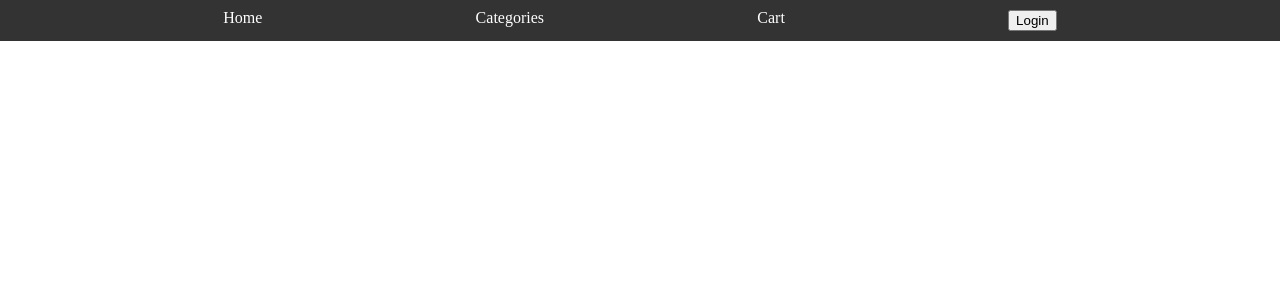
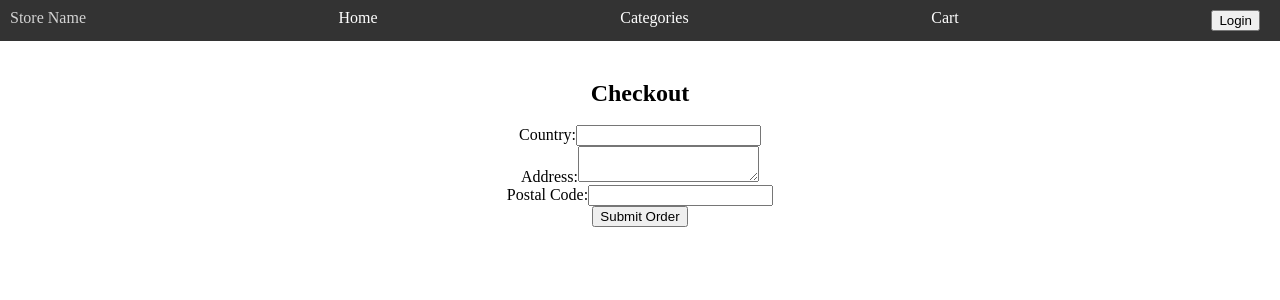
Before and after one commit to topclasss/projectecommerce, a React (Create React App) app in the folder client/: page /checkout in a window 1280 px wide. Shown: the top 300 px of the page. Built offline with nearby package versions, Linux system fonts and the light colour scheme; no server answers.

Commit message:
"Sn-nav-cart-checkout"

```diff
--- a/client/src/Components/App.js
+++ b/client/src/Components/App.js
@@ -9,7 +9,7 @@ import DetailsPage from "./routes/StorePage/DetailsPage"
 import { UserProvider, useUser } from './Reused/CustomerContext ';
 import CartPage from './routes/CartPage/CartPage';
 import Navbar from './Navbar';
-
+import CheckoutPage from './routes/CartPage/CheckoutPage';
 
 const App = () => {
   const [key, setKey] = useState(0);
@@ -26,10 +26,11 @@ const App = () => {
         <Routes key={key}>
           <Route path="/login" element={<LoginPage />} />
           <Route path="/register" element={<RegisterPage />} />
-          <Route path="/store" element={<StorePage />} />
+          <Route path="/" element={<StorePage />} />
           <Route path="/store/:categoryId" element={<ByCategoryPage />} />
           <Route path="/product/:productId" element={<DetailsPage />} />
           <Route path="/cart" element={<CartPage />} />
+          <Route path="/checkout" element={<CheckoutPage/>} />
         </Routes>
       </UserProvider>
     </BrowserRouter>
--- a/client/src/Components/Navbar.js
+++ b/client/src/Components/Navbar.js
@@ -1,104 +1,101 @@
-import React, { useState } from 'react';
-import { Link, useNavigate} from "react-router-dom";
-import { useUser } from './Reused/CustomerContext ';
-
+import React, { useState } from "react";
+import { Link, useNavigate } from "react-router-dom";
+import { useUser } from "./Reused/CustomerContext ";
 
 const Navbar = ({ onNavigate }) => {
   const { customer, logout } = useUser();
   const navigate = useNavigate();
-    // set state to false so nav is not always open
   const [isDropdownVisible, setDropdownVisible] = useState(false);
 
   const navbarStyle = {
-        display: 'flex',
-        justifyContent: 'space-evenly',
-        padding: '10px',
-        backgroundColor: '#333',
-        color: 'white',
+    display: "flex",
+    justifyContent: "space-between",
+    padding: "10px",
+    backgroundColor: "#333",
+    color: "white",
   };
 
   const linkStyle = {
-        color: 'white',
-        textDecoration: 'none',
-        margin: '0 10px',
-        transition: 'padding 0.2s',
+    color: "white",
+    textDecoration: "none",
+    margin: "0 10px",
+    transition: "padding 0.2s",
   };
 
   const dropdownStyle = {
-        display: isDropdownVisible ? 'block' : 'none',
-        position: 'absolute',
-        top: '100%',
-        left: '50%',
-        transform: 'translateX(-50%)',
-        backgroundColor: '#333',
-        padding: '15px',
+    display: isDropdownVisible ? "block" : "none",
+    position: "absolute",
+    top: "100%",
+    left: "50%",
+    transform: "translateX(-50%)",
+    backgroundColor: "#333",
+    padding: "15px",
   };
 
-      // mouse hover over the categories to show the dropdown
   const handleCategoryHover = () => {
     setDropdownVisible(true);
   };
-   // mouse leave from the categories to hide the dropdown
+
   const handleCategoryLeave = () => {
     setDropdownVisible(false);
   };
 
-     // navigate to the selected category, and trigger a re-render
   const handleCategoryClick = (categoryId) => {
     setDropdownVisible(false);
     navigate(`/store/${categoryId}`);
-
-      // need to trigger this so it RE renders each time you click a category
     onNavigate();
   };
 
-    // render navbar
   return (
     <nav style={navbarStyle}>
-          <Link to="/store" style={linkStyle}>
+      <div style={{ color: "lightgrey", marginRight: "10px" }}>Store Name</div>
+      <Link to="/" style={linkStyle}>
         Home
       </Link>
       <span
-            style={{ cursor: 'pointer', position: 'relative' }}
+        style={{ cursor: "pointer", position: "relative" }}
         onMouseEnter={handleCategoryHover}
         onMouseLeave={handleCategoryLeave}
       >
         Categories
         <div id="categoryDropdown" style={dropdownStyle}>
           <div
-                style={{ ...linkStyle, padding: '15px' }}
-                onClick={() => handleCategoryClick('Fitness')}
+            style={{ ...linkStyle, padding: "15px" }}
+            onClick={() => handleCategoryClick("Fitness")}
           >
             Fitness
           </div>
           <div
-                style={{ ...linkStyle, padding: '15px' }}
-                onClick={() => handleCategoryClick('Medical')}
+            style={{ ...linkStyle, padding: "15px" }}
+            onClick={() => handleCategoryClick("Medical")}
           >
             Medical
           </div>
           <div
-                style={{ ...linkStyle, padding: '15px' }}
-                onClick={() => handleCategoryClick('Entertainment')}
+            style={{ ...linkStyle, padding: "15px" }}
+            onClick={() => handleCategoryClick("Entertainment")}
           >
             Entertainment
           </div>
           <div
-                style={{ ...linkStyle, padding: '15px' }}
-                onClick={() => handleCategoryClick('Lifestyle')}
+            style={{ ...linkStyle, padding: "15px" }}
+            onClick={() => handleCategoryClick("Lifestyle")}
           >
             Lifestyle
           </div>
         </div>
       </span>
 
-
       <Link to="/cart" style={linkStyle}>
-        Cart
+        Cart{" "}
+        {customer && customer.cart.length > 0 && `(${customer.cart.length})`}
       </Link>
 
       {customer ? (
         <>
+          <div style={{ color: "lightgrey", marginRight: "10px" }}>
+            Hi, {customer.firstName}
+          </div>
           <button onClick={logout}>Logout</button>
         </>
       ) : (
--- a/client/src/Components/routes/CartPage/CartPage.js
+++ b/client/src/Components/routes/CartPage/CartPage.js
@@ -1,39 +1,52 @@
-import React, { useState } from 'react';
-import { useUser } from '../../Reused/CustomerContext ';
-import { Link } from 'react-router-dom';
-
+import React, { useState } from "react";
+import { useUser } from "../../Reused/CustomerContext ";
+import { Link } from "react-router-dom";
 
 const CartPage = () => {
   // Get user information and functions from UserProvider
-    const { customer, logout, login } = useUser();
+  const { customer, logout, removeToCart } = useUser();
 
-
-    const handleRemoveItem = async (productId) => {
-
+  const handleRemoveItem = (productId) => {
+    // call removeToCart function from context
+    removeToCart(productId);
   };
 
   return (
     <div style={cartContainerStyle}>
       <h2>Shopping Cart</h2>
-        {customer && customer.cart && customer.cart.length > 0 ? (
+      {customer ? (
+        customer.cart && customer.cart.length > 0 ? (
           <div>
             {customer.cart.map((item) => (
               <div key={item._id} style={cartItemStyle}>
                 <p>Product Name: {item._id}</p>
                 <p>Quantity: {item.quantity}</p>
-                <button onClick={() => handleRemoveItem(item._id)}>Remove Item</button>
+                <button onClick={() => handleRemoveItem(item._id)}>
+                  Remove Item
+                </button>
               </div>
             ))}
+            <div style={checkoutButtonStyle}>
+              <Link
+                to="/checkout"
+                style={{ color: "#111", textDecoration: "none" }}
+              >
+                Checkout
+              </Link>
+            </div>
           </div>
         ) : (
           <p>Your cart is empty.</p>
+        )
+      ) : (
+        <div>
+          <p>
+            Please <Link to="/login">Login</Link> to view your cart.
+          </p>
+        </div>
       )}
       <div style={cartLinksStyle}>
         <Link to="/store">Continue Shopping</Link>
-          <br />
-          <Link to="/login" onClick={logout}>
-            Logout
-          </Link>
       </div>
     </div>
   );
@@ -42,22 +55,33 @@ const CartPage = () => {
 export default CartPage;
 
 const cartContainerStyle = {
-    maxWidth: '600px',
-    margin: '0 auto',
-    padding: '20px',
-    color: 'black',
-    textAlign: 'center',
+  maxWidth: "600px",
+  margin: "0 auto",
+  padding: "20px",
+  color: "black",
+  textAlign: "center",
+  textDecoration: "none",
 };
 
 const cartItemStyle = {
-    border: '1px solid #ccc',
-    padding: '10px',
-    marginBottom: '10px',
+  border: "1px solid #ccc",
+  padding: "10px",
+  marginBottom: "10px",
+  textDecoration: "none",
 };
 
 const cartLinksStyle = {
-    marginTop: '20px',
-    textDecoration: 'none',
-    fontWeight: 'bold',
-    color: 'black',
+  marginTop: "20px",
+  textDecoration: "none",
+  fontWeight: "bold",
+  color: "black",
 };
+
+const checkoutButtonStyle = {
+  marginTop: "20px",
+  textDecoration: "none",
+  backgroundColor: "grey",
+  color: "white",
+  padding: "10px 20px",
+  borderRadius: "5px",
+};
--- /dev/null
+++ b/client/src/Components/routes/CartPage/CheckoutPage.js
@@ -0,0 +1,76 @@
+import React, { useState } from "react";
+
+const CheckoutPage = () => {
+  const [formData, setFormData] = useState({
+    country: "",
+    address: "",
+    postalCode: "",
+    // Add more fields as needed
+  });
+
+  const handleChange = (e) => {
+    const { name, value } = e.target;
+    setFormData((prevData) => ({
+      ...prevData,
+      [name]: value,
+    }));
+  };
+
+  const handleSubmit = (e) => {
+    e.preventDefault();
+    // Add logic for handling form submission (e.g., sending data to the server)
+    console.log("Form submitted:", formData);
+  };
+
+  return (
+    <div style={checkoutContainerStyle}>
+      <h2>Checkout</h2>
+      <form onSubmit={handleSubmit}>
+        <label>
+          Country:
+          <input
+            type="text"
+            name="country"
+            value={formData.country}
+            onChange={handleChange}
+            required
+          />
+        </label>
+        <br />
+        <label>
+          Address:
+          <textarea
+            name="address"
+            value={formData.address}
+            onChange={handleChange}
+            required
+          />
+        </label>
+        <br />
+        <label>
+          Postal Code:
+          <input
+            type="text"
+            name="postalCode"
+            value={formData.postalCode}
+            onChange={handleChange}
+            required
+          />
+        </label>
+        <br />
+        {/* Add more fields as needed */}
+        <button type="submit">Submit Order</button>
+      </form>
+    </div>
+  );
+};
+
+export default CheckoutPage;
+
+const checkoutContainerStyle = {
+  maxWidth: "600px",
+  margin: "0 auto",
+  padding: "20px",
+  color: "black",
+  textAlign: "center",
+};
```
Lines whose indentation alone changed are shown as unchanged.
